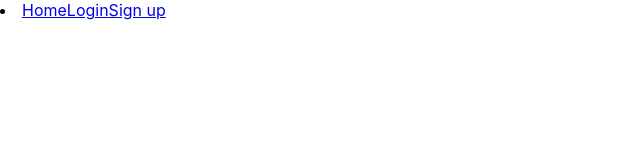
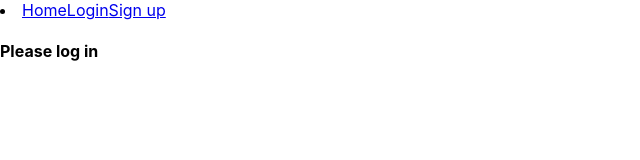
Before and after one commit to petruS92/Langsnap-FE, a React (Create React App) app: page /myaccount in a window 1280 px wide. Shown: the top 160 px of the page, without its empty margins (0-640 px from the left). Built offline with nearby package versions, Linux system fonts and the light colour scheme.

Commit message:
finished writing the MyAccounts component

```diff
--- a/src/App.js
+++ b/src/App.js
@@ -29,9 +29,18 @@ class App extends Component {
   }
 
   loggingIn = (info) => {
-    const { token } = info;
+    const {
+      token,
+      user: { email, name },
+    } = info;
     const arrayOfWords = wordsFunctions.selectWords(info);
-    this.setState({ isLoggedIn: true, words: arrayOfWords, token: token });
+    this.setState({
+      isLoggedIn: true,
+      words: arrayOfWords,
+      token: token,
+      name: name,
+      email: email,
+    });
   };
 
   loggingOut = () => {
@@ -39,7 +48,7 @@ class App extends Component {
   };
 
   render() {
-    const { isLoggedIn, words } = this.state;
+    const { isLoggedIn, words, email, name, token } = this.state;
     return (
       <>
         <NavBar isLoggedIn={isLoggedIn} />
@@ -54,7 +63,12 @@ class App extends Component {
             isLoggedIn={isLoggedIn}
             loggingIn={this.loggingIn}
           />
-          <MyAccount path="/myaccount" />
+          <MyAccount
+            path="/myaccount"
+            email={email}
+            name={name}
+            token={token}
+          />
           <WordsList path="/wordslist" words={words} isLoggedIn={isLoggedIn} />
         </Router>
       </>
--- a/src/components/MyAccounts.jsx
+++ b/src/components/MyAccounts.jsx
@@ -1,9 +1,17 @@
-import React, { Component } from "react";
+import React from "react";
 
-class MyAccount extends Component {
-  render() {
-    return <div></div>;
-  }
-}
+const MyAccounts = (props) => {
+  const { name, email, token } = props;
+  if (!token) return <h4>Please log in</h4>;
+  return (
+    <>
+      <p>Name: {name}</p>
+      <br />
+      <p>Email: {email}</p>
+      <br />
+      <p>CHART GOES HERE</p>
+    </>
+  );
+};
 
-export default MyAccount;
+export default MyAccounts;
```
